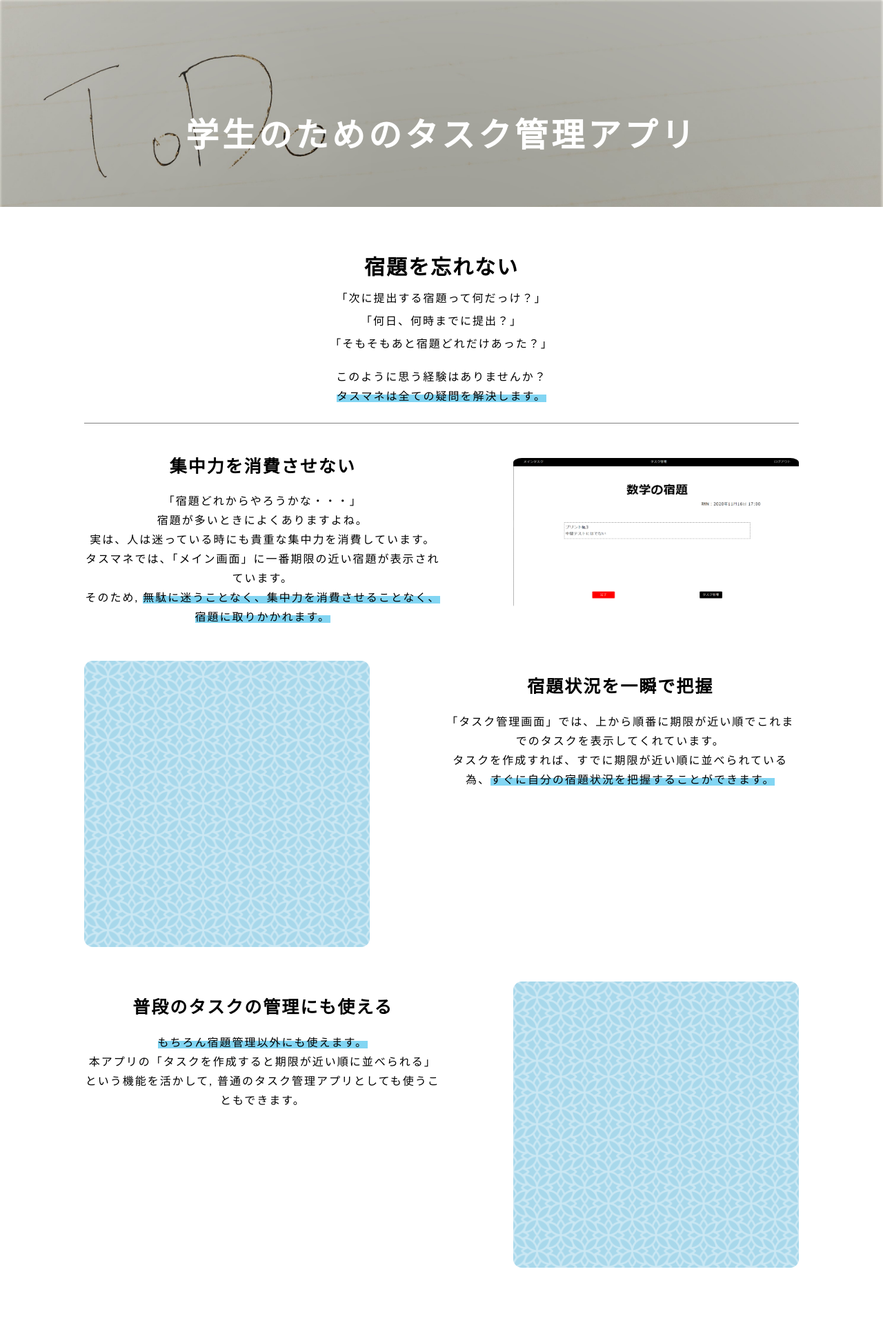
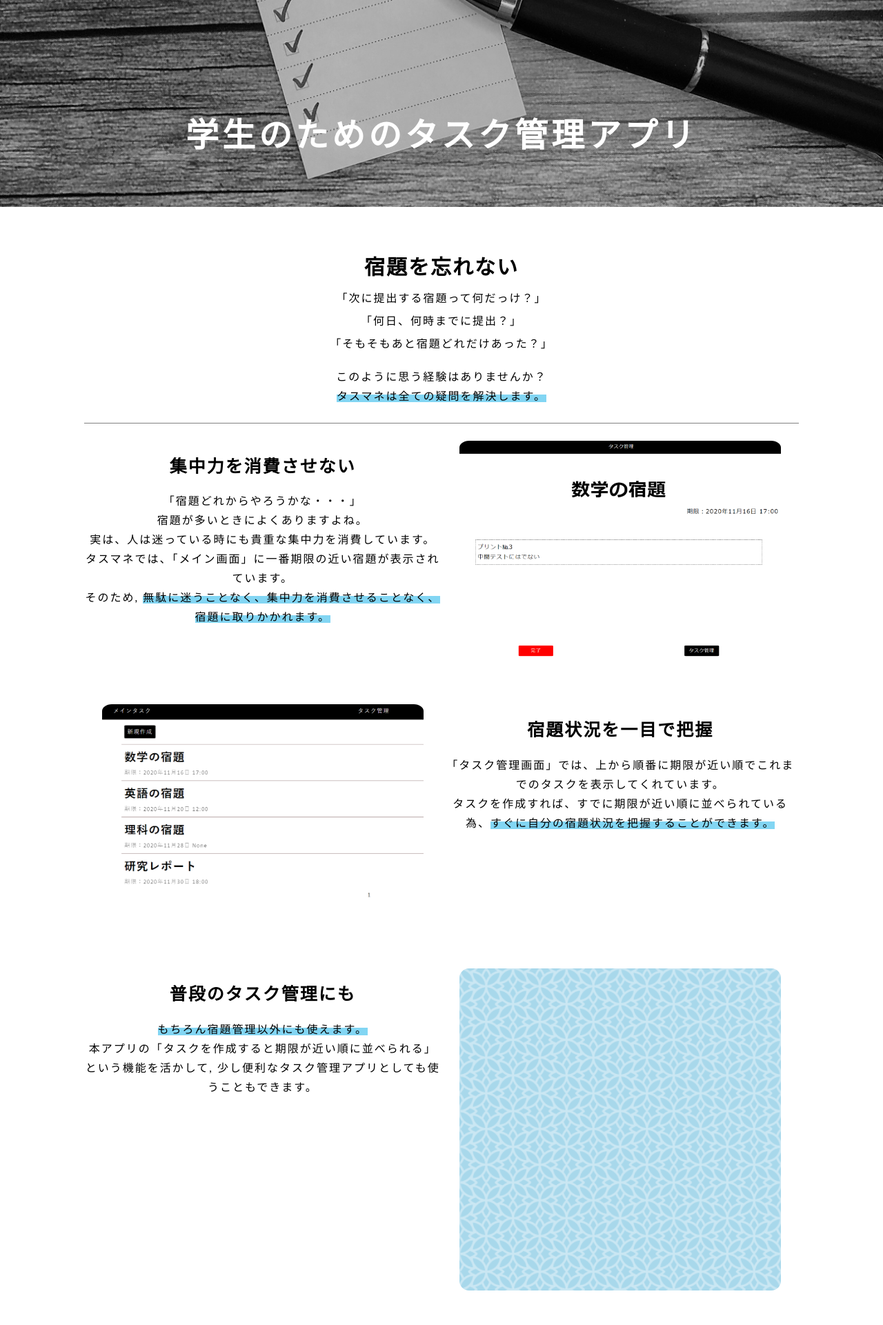
Before and after one commit to Kanata0204/task_app, a Django app: page / in a window 1280 px wide. Shown: the part 60-1981 px from the top of the page at 69% size. Before the commit the page ends 1898 px from the top, so only its background shows below. Run offline with Django 3.2, Linux system fonts and the light colour scheme; parts of the project's set-up code (start-up, migrations or seed data) failed here and were passed over.

Commit message:
modify css when empty task

```diff
--- a/static/css/index.css
+++ b/static/css/index.css
@@ -3,8 +3,9 @@
   width: 100%;
   height: 30rem;
   margin: 6rem 0;
-  background-image: url(../img/todo1.png);
+  background-image: url(../img/todo_img.jpg);
   background-size: cover;
+  background-position: bottom;
   text-align: center;
 }
 
@@ -115,8 +116,8 @@
   }
   #content #index_main .main_block img {
     align-self: center;
-    width: 40%;
-    margin: 0;
+    width: 45%;
+    margin: 0 auto;
   }
 }
 
--- a/static/scss/index.scss
+++ b/static/scss/index.scss
@@ -3,8 +3,11 @@
     width: 100%;
     height: 30rem;
     margin: 6rem 0;
-    background-image: url(../img/todo1.png);
-    background-size: cover;
+    background: {
+        image: url(../img/todo_img.jpg);
+        size: cover;
+        position: bottom;
+    }
     text-align: center;
 
     & #index_title{
@@ -135,8 +138,8 @@
                     }
                     & img{
                         align-self: center;
-                        width: 40%;
-                        margin: 0;
+                        width: 45%;
+                        margin: 0 auto;
                     }
                 }
             }
--- a/taskapp/templates/index.html
+++ b/taskapp/templates/index.html
@@ -40,18 +40,18 @@
         </li>
         <li class="main_block">
             <div class="main_block_content">
-                <h3>宿題状況を一瞬で把握</h3>
+                <h3>宿題状況を一目で把握</h3>
                 <p>「タスク管理画面」では、上から順番に期限が近い順でこれまでのタスクを表示してくれています。</br>
                 タスクを作成すれば、すでに期限が近い順に並べられている為、<span class="marker">すぐに自分の宿題状況を把握することができます。</span>
                 </p>
             </div>
-            <img src="../../static/img/bush.png" alt="">
+            <img src="../../static/img/task_list.png" alt="">
         </li>
         <li class="main_block">
             <div class="main_block_content">
-                <h3>普段のタスクの管理にも使える</h3>
+                <h3>普段のタスク管理にも</h3>
                 <p><span class="marker">もちろん宿題管理以外にも使えます。</span></br>
-                    本アプリの「タスクを作成すると期限が近い順に並べられる」という機能を活かして, 普通のタスク管理アプリとしても使うこともできます。</br>
+                    本アプリの「タスクを作成すると期限が近い順に並べられる」という機能を活かして, 少し便利なタスク管理アプリとしても使うこともできます。</br>
                 </p>
             </div>
             <img src="../../static/img/bush.png" alt="">
--- a/taskapp/templates/taskapp/task_list.html
+++ b/taskapp/templates/taskapp/task_list.html
@@ -17,7 +17,7 @@
             <p class="task_limit">期限：{{ task.day_limit }}&nbsp{{ task.time_limit }}</p>
         </div>
     {% empty %}
-        <h2>タスクを作成しましょう！！</h2>
+    <h3 id="empty_content">タスクを作成しましょう！！</h3>
     {% endfor %}
 
     {% comment %} ↓pagenation実装↓ {% endcomment %}
```
Also changed, not shown: static/css/taskapp/task_list.css (+7 -0 lines), static/css/taskapp/task_main.css (+12 -0 lines), static/scss/taskapp/task_list.scss (+6 -1 lines), static/scss/taskapp/task_main.scss (+14 -1 lines), taskapp/templates/taskapp/task_main.html (+7 -2 lines), static/img/main_task.png, static/img/task_list.png (added), static/img/todo_img.jpg (added).
